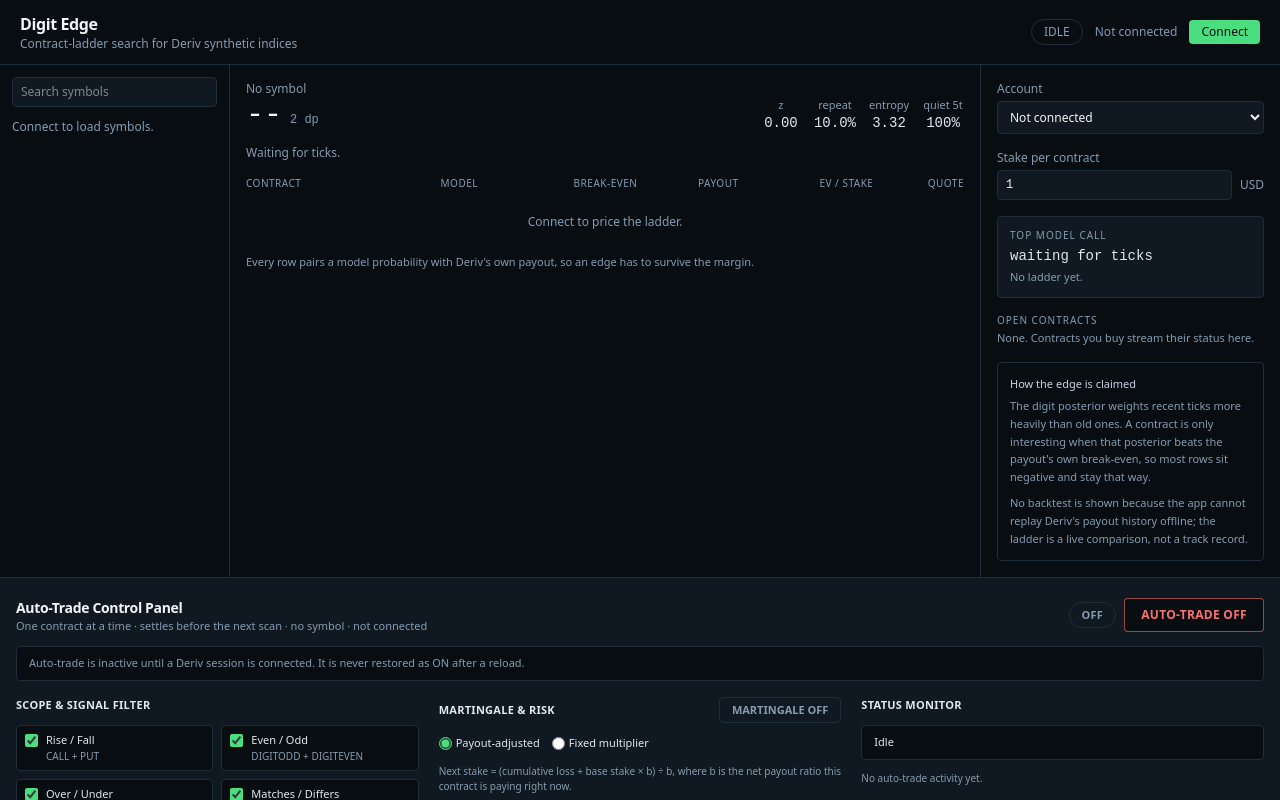
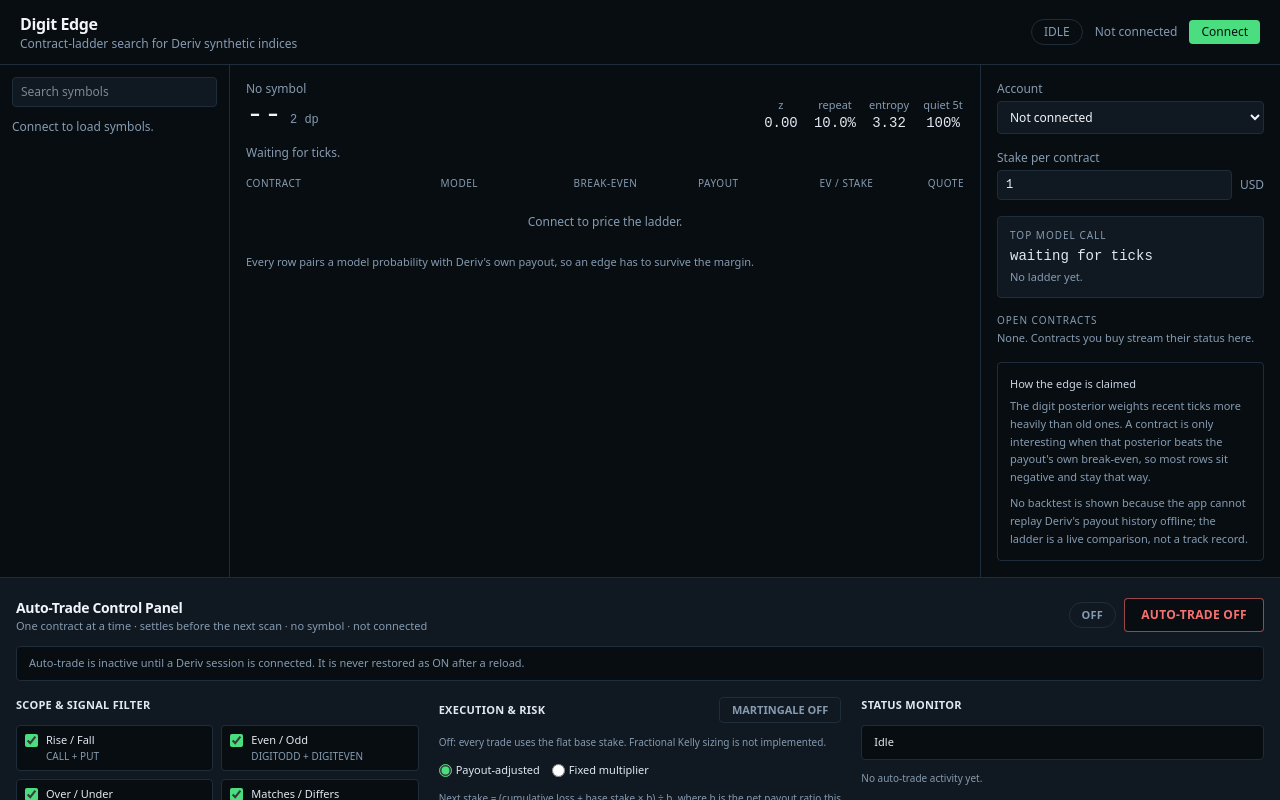
Before and after one commit to Anilov69/deriv-quant-platform, a React (Vite) app: page / in a window 1280 px wide. Shown: the top 800 px of the page. Built offline with nearby package versions, Linux system fonts and the light colour scheme.

Commit message:
copy: label the execution and risk panel accurately

```diff
--- a/src/AutoTradePanel.tsx
+++ b/src/AutoTradePanel.tsx
@@ -336,7 +336,7 @@ export default function AutoTradePanel(props: Props): ReactElement {
 
         <div className="space-y-3">
           <div className="flex items-center justify-between">
-            <h3 className="text-[11px] font-semibold tracking-wide text-slate-200">MARTINGALE &amp; RISK</h3>
+            <h3 className="text-[11px] font-semibold tracking-wide text-slate-200">EXECUTION &amp; RISK</h3>
             <button
               type="button"
               aria-pressed={martOn}
@@ -347,6 +347,9 @@ export default function AutoTradePanel(props: Props): ReactElement {
             </button>
           </div>
 
+          <p className="text-[10px] text-muted">
+            Off: every trade uses the flat base stake. Fractional Kelly sizing is not implemented.
+          </p>
           <div className="flex items-center gap-3 text-[11px] text-slate-200">
             <label className="flex items-center gap-1">
               <input type="radio" name="martmode" checked={martMode === "payout"} onChange={() => setMartMode("payout")} className="accent-[#4ade80]" /> Payout-adjusted
```
